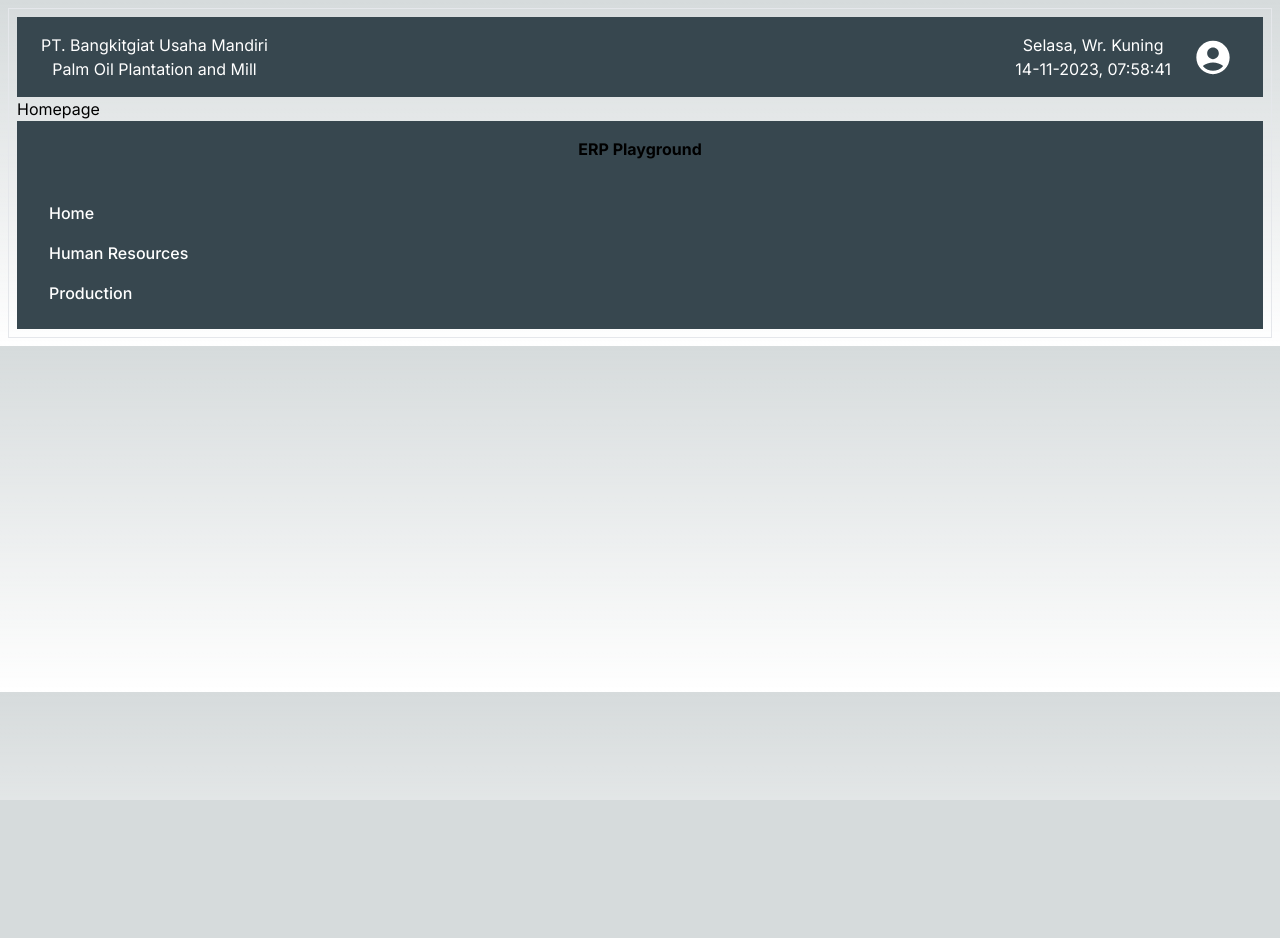
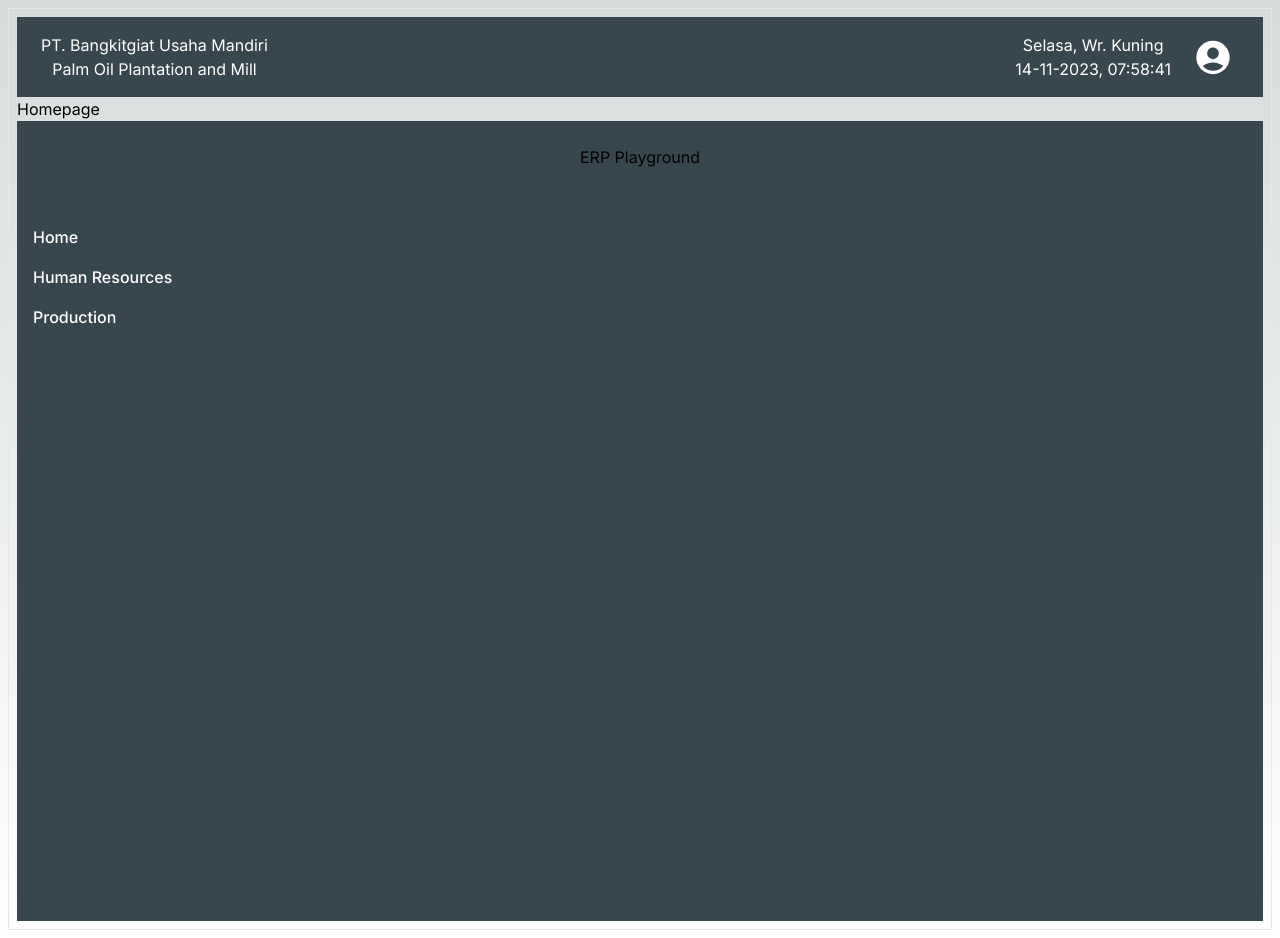
Before and after one commit to emilfauzan/erpplayground, a Next.js app: page / in a window 1280 px wide. Before the commit the page ends 800 px from the top, so only its background shows below. Built offline with nearby package versions, Linux system fonts and the light colour scheme.

Commit message:
modified sidebar with re-usable components

```diff
--- a/components/navigation/Sidebar/Sidebar.tsx
+++ b/components/navigation/Sidebar/Sidebar.tsx
@@ -1,33 +1,102 @@
 "use client"
 
-import React from 'react'
+import React, { useEffect, useRef, useState } from "react";
 import Link from "next/link";
 import { usePathname } from "next/navigation";
+import { Button } from "@/components/mt_export_file/ExportComponent";
+import { SidebarProp } from "@/interface/typings";
+import ArrowBackIosIcon from "@mui/icons-material/ArrowBackIos";
 
-const Sidebar = () => {
+const Sidebar = ({ sidebarOpen, setSidebarOpen }: SidebarProp) => {
     const pathname = usePathname();
 
+    const trigger = useRef<any>(null);
+    const sidebar = useRef<any>(null);
+
+    let storedSidebarExpanded = "true";
+    const [sidebarExpanded, setSidebarExpanded] = useState(
+        storedSidebarExpanded === null ? false : storedSidebarExpanded === "true",
+    );
+
+    // close when click outside the side navigation
+    useEffect(() => {
+        const clickHandler = ({ target }: MouseEvent) => {
+            if (!sidebar.current || !trigger.current) return;
+            if (
+                !sidebarOpen ||
+                sidebar.current.contains(target) ||
+                trigger.current.contains(target)
+            )
+                return;
+            setSidebarOpen(false);
+        };
+        document.addEventListener("click", clickHandler);
+        return () => document.removeEventListener("click", clickHandler);
+    });
+
+    // close if the esc key is pressed
+    useEffect(() => {
+        const keyHandler = ({ keyCode }: KeyboardEvent) => {
+            if (!sidebarOpen || keyCode !== 27) return;
+            setSidebarOpen(false);
+        };
+        document.addEventListener("keydown", keyHandler);
+        return () => document.removeEventListener("keydown", keyHandler);
+    });
+
+    useEffect(() => {
+        localStorage.setItem("sidebar-expanded", sidebarExpanded.toString());
+        if (sidebarExpanded) {
+            document.querySelector("body")?.classList.add("sidebar-expanded");
+        } else {
+            document.querySelector("body")?.classList.remove("sidebar-expanded");
+        }
+    }, [sidebarExpanded]);
+
     return (
-        <div className='p-4 bg-[#37474f]'>
+        <aside ref={sidebar} className={`absolute left-0 top-0 z-9999 flex h-screen w-72.5 flex-col overflow-y-hidden bg-[#37474f] duration-300 ease-in-out dark:bg-boxdark lg:static lg:translate-x-0 ${sidebarOpen ? "translate-x-0" : "-translate-x-full"
+            }`}>
             {/* Title start */}
-            <h1 className='pb-2 text-center font-bold'>
-                <Link
-                    href={"home"}
-                    className={`
-                   ${pathname === "/dashboard/home" &&
-                        "bg-yellow-900 dark:bg-black"
-                        }`}
+            <div
+                className="flex items-center justify-between gap-2 px-6
+        py-5.5 lg:block lg:py-6.5"
+            >
+                <Link href={"home"}>
+                    <div
+                        className="content flex w-full place-items-center
+              justify-center py-2 align-middle"
+                    >
+                        <h2 className="flex place-items-center justify-center mx-2 my-4"
+                        >ERP Playground</h2>
+                    </div>
+                </Link>
+                <Button
+                    ref={trigger}
+                    onClick={() => setSidebarOpen(!sidebarOpen)}
+                    aria-controls="sidebar"
+                    aria-expanded={sidebarOpen}
+                    className="ml-0 block border border-whiten bg-none lg:hidden"
+                    variant="outlined"
                 >
-                    ERP Playground
-                </Link>
-            </h1>
+                    <svg
+                        className="fill-current"
+                        width="30"
+                        height="auto"
+                        viewBox="0 0 10 5"
+                        fill="none"
+                        color="white"
+                    >
+                        <ArrowBackIosIcon />
+                    </svg>
+                </Button>
+            </div>
             {/* Title end */}
 
             <ul className='mt-6'>
                 <li>
                     <Link
                         href={"home"}
-                        className={`group relative flex items-center gap-2.5 rounded-md px-4 py-2 font-medium text-white duration-300 ease-in-out hover:bg-white hover:text-black
+                        className={`group relative flex items-center gap-2.5 rounded-sm px-4 py-2 font-medium text-white duration-300 ease-in-out hover:bg-white hover:text-black
                    ${pathname === "/dashboard/home" &&
                             "bg-yellow-900 dark:bg-black"
                             }`}
@@ -38,7 +107,7 @@ const Sidebar = () => {
                 <li>
                     <Link
                         href={"human_resources"}
-                        className={`group relative flex items-center gap-2.5 rounded-md px-4 py-2 font-medium text-white duration-300 ease-in-out hover:bg-white hover:text-black
+                        className={`group relative flex items-center gap-2.5 rounded-sm px-4 py-2 font-medium text-white duration-300 ease-in-out hover:bg-white hover:text-black
                    ${pathname === "/dashboard/home" &&
                             "bg-yellow-900 dark:bg-black"
                             }`}
@@ -49,7 +118,7 @@ const Sidebar = () => {
                 <li>
                     <Link
                         href={"production"}
-                        className={`group relative flex items-center gap-2.5 rounded-md px-4 py-2 font-medium text-white duration-300 ease-in-out hover:bg-white hover:text-black
+                        className={`group relative flex items-center gap-2.5 rounded-sm px-4 py-2 font-medium text-white duration-300 ease-in-out hover:bg-white hover:text-black
                    ${pathname === "/dashboard/home" &&
                             "bg-yellow-900 dark:bg-black"
                             }`}
@@ -58,7 +127,7 @@ const Sidebar = () => {
                     </Link>
                 </li>
             </ul>
-        </div>
+        </aside>
     )
 }
 
```
